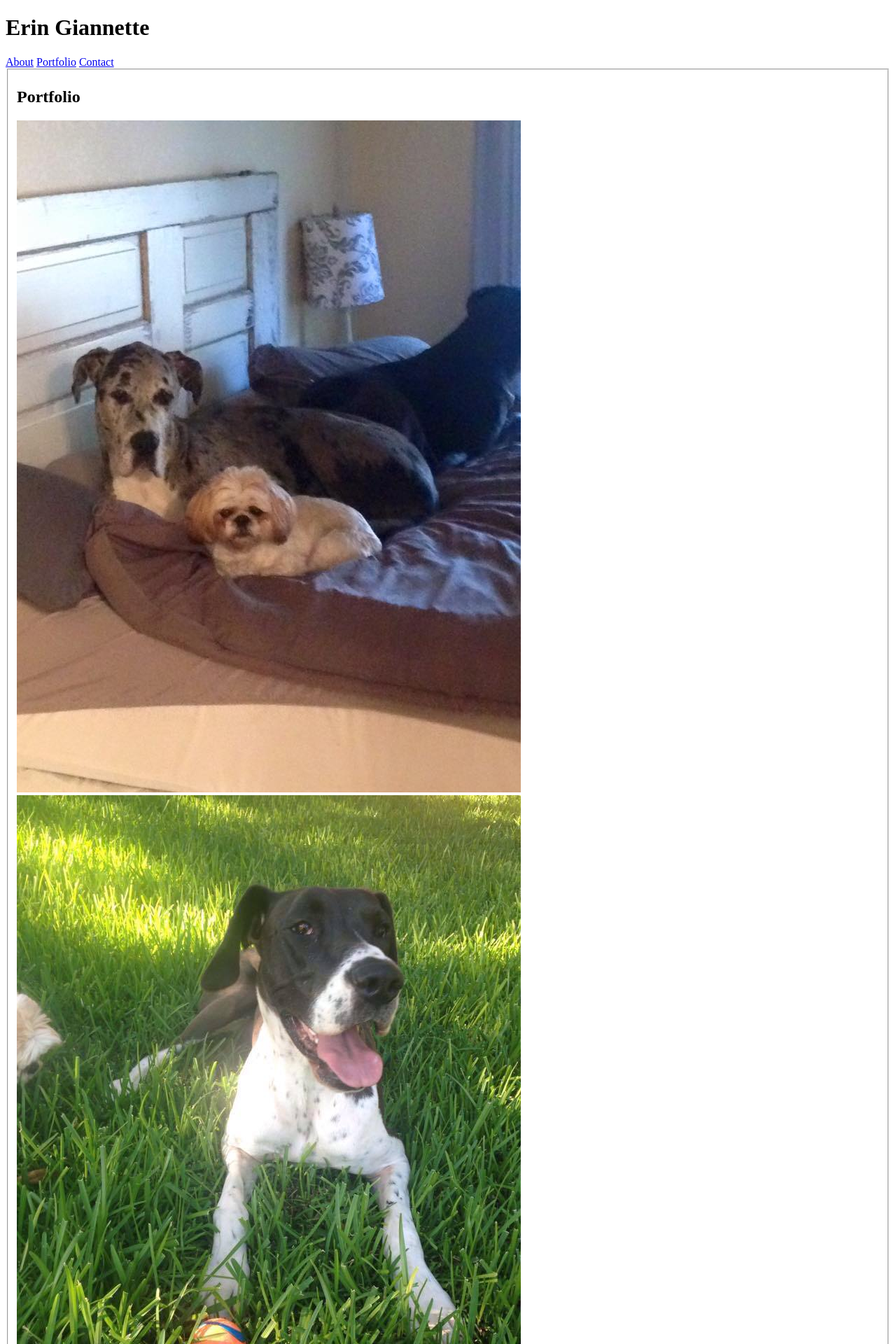
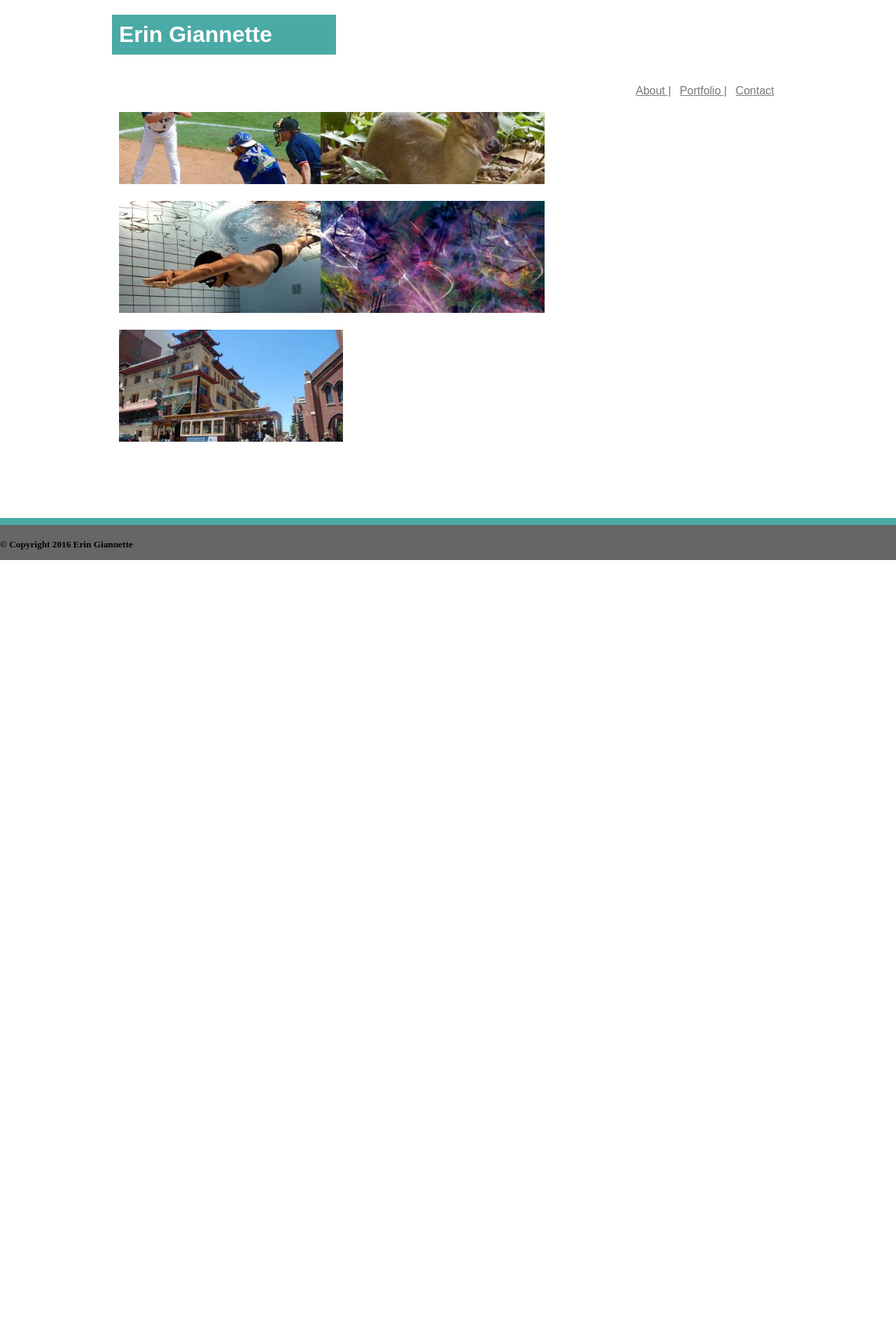
Before and after one commit to egiannette/Basic-Portfolio, a PHP site: page /Portfolio.html in a window 1280 px wide. Shown: the top 1920 px of the page at 70% size. After the commit the page ends 800 px from the top, so only its background shows below. Run offline with PHP 8.4, Linux system fonts and the light colour scheme.

Commit message:
homework1

```diff
--- a/css/style.css
+++ b/css/style.css
@@ -1,30 +1,31 @@
-#main-body{
-	width: 750px;
+#about-me-main-page{
+	width: 650px;
 	font-family:Georgia;
 	color: #4aaaa5;
 	padding: 10px;
 	float:left;
-	margin: 10px;
+	margin-left: 134px;
+	background-color: white;
 }
 
-	#name{
+#name{
 		color: white;
 		background-color: #4aaaa5;
-		width: 210px;
+		width: 300px;
 		padding: 10px;
-		margin-left: 134px;
+		/*margin-left: 134px;*/
 
 	}
-	#about-me-menu{
-		color: #777777;
-		float: right;
-		text-align: center;
-		padding: 14px 16px;
-		margin-right: 365px;
 
 
 
-	}
+#about-me-menu{
+
+		float: right;
+		margin-right: 10px;
+		line-height: 60px;
+
+}
 	#profile-pic{
 		float: left;
 		margin-right: 10px;
@@ -39,6 +40,8 @@
 		float: left;
 		padding-top: 0px;
 		padding: 10px;
+		margin-left: 30px;
+		/*position: relative;*/
 						}
 
 		.images{
@@ -47,21 +50,98 @@
 .paragraph{
 	color: black;
 	font: arial;
+	background:white;
+	width: 640px;
+
 
 }
 
 a{
 		color: #777777;
 	}
-#main-body{
-	height: 300px;
-	width: 650px;
+
+
+body{
+	margin: 0px;
+	padding: 0px;
+}
+
+.copyright{
+	padding-top: 1px;
+	font-style: center;
+}
+h5{
+	margin-top: 20px;
+
+
+}
+
+#contact-info{
+		background-color: white;
+		width: 720px;
+		margin-left: 55px;
+		float: left;
+		color: #4aaaa5;
+		height: 350px;
+	}
+#message{
+	width: 350px;
+	height: 100px;
+}
+#submitbtn{
+	background-color: #4aaaa5;
+	color: white;
+	font-size: 16px;
+}
+.links{
+	padding: 4px;
+}
+
+.labels{
+	color:black;
+}
+.inputbox{
+	width:350px;
+}
+.pictures1, .pictures2{
+	float: left;
+	display: inline-block;
+
+}
+.pictures1{
+
+    width: 50%;
+
+}
+
+.pictures2{
+
+	width: 50%;
+
+}
+.pic{
+	width: 20em;
+	display: inline-block;
+	padding: 10px;
+}
+
+#portfolio{
+	/*width: 650px;*/
+	width: 60%;
+	font-family:Georgia;
+	color: #4aaaa5;
+	padding: 10px;
+	float:left;
+	margin-left: 134px;
 	background-color: white;
-	margin-left: 10%;
+
 }
-body{
-	background-color: #dddddd;
+.picBody{
+	width: 60%;
+	float: left;
+	background-color: white;
 }
+
 footer{
 	background-color: #666666;
 	text-align: center;
@@ -71,14 +151,39 @@ footer{
 	border-top-color: #4aaaa5;
 	border-top-width: 10px;
 
+	width: 100%;
+
+}
 
 
+#myfooter{
+	background-color: #666666;
+	/*text-align: center;*/
+	height: 50px;
+	position: fixed;
+	bottom: 0;
+	left:0;
+	width: 100%;
+	border-top-style: solid;
+	border-top-color: #4aaaa5;
+	border-top-width: 10px;
 }
-.copyright{
-	padding-top: 1px;
-}
-h5{
-	margin-top: 20px;
 
+#header{
+	font-family: 'Arial', 'Helvetica Neue', Helvetica, sans-serif;
+    margin: 0px auto;
+    padding: 0px 0px;
+    width: 100%;
+    background-color: white;
+    top: 0;
+   	left: 0;
+   	position: fixed;
 
 }
+
+.center{
+	font-family: 'Arial', 'Helvetica Neue', Helvetica, sans-serif;
+    margin: 0px auto;
+    padding: 0px 0px;
+    width: 960px;
+}
--- /dev/null
+++ b/font.css
@@ -0,0 +1,6 @@
+p{
+	font-family: 'Open Sans', sans-serif;
+}
+.thought1{
+	font-family: 'Lato', sans-serif;
+}
--- a/portfolio.html
+++ b/portfolio.html
@@ -1,35 +1,77 @@
 <!DOCTYPE html>
 <html>
+
 <head>
+	<link rel="stylesheet" type="text/css" href="css/style.css">
 	<title>Portfolio</title>
-	<h1><STRONG>Erin Giannette</STRONG></h1>
-	<div id="contact menu">
-	<a href="index.html">About</a>
-	<a href="Portfolio.html">Portfolio</a>
-	<a href="Contact.html">Contact</a>
-</head>
-
-<fieldset>
-<div id="Portfolio">
-<h2><STRONG>Portfolio</STRONG></h2>
-
-<div class="horizontal">
-
-<img src="images/boys.jpg" alt="Two dogs">
-<img src="images/greta.jpg" alt="greta the dane">
-<img src="images/trouts.jpg" alt="the trout danes">
-<img src="images/darby.jpg" alt="shih-tzu">
-<img src="images/goose.jpg" alt="harliquin dane">
 
 
 
 
+</head>
+
+<body>
+<div id="header"><!--heder-->
+	<div class="center">
+			<h1 id="name"><STRONG>Erin Giannette</STRONG></h1>
+		<div id="about-me-menu">
+			<a href="index.html" class="links">About |</a>
+			<a href="Portfolio.html" class="links">Portfolio |</a>
+			<a href="Contact.html" class="links">Contact</a>
+		</div>
+	</div>
+</div><!--end of header-->
 
 
 
 
-</fieldset>
-<body>
+<div><!-- center -->
+	<div class="center">
+
+				<div class="picBody">
+				<div id="portfolio">
+						<h2><STRONG>Portfolio</STRONG></h2>
+					</div>
+
+				<div class="pictures1">
+				<img src="images/sports.jpg" alt="sports" class="pic">
+				</div>
+				<div class="pictures2">
+				<img src="images/bottles.jpg" alt="bottles" class="pic">
+				</div>
+				<div class="pictures1">
+				<img src="images/runners.jpg" alt="runners" class="pic">
+				</div>
+
+				<div class="pictures2">
+				<img src="images/runway.jpg" alt="runway" class="pic">
+				</div>
+				<div class="pictures1">
+				<img src="images/sushi.jpg" alt="sushi" class="pic">
+				</div>
+
+				</div>
+
+				<div id="connect-info">
+				<p><strong>Connect with Me</strong></p>
+					<a href=""><img src="images/cat.png" class="images"></a>
+					<a href=""><img src="images/linkedin.png" class="images"></a>
+					<a href=""><img src="images/stackoverflow.png" class="images"></a>
+				</div>
+
+				</div>
+	</div><!-- end of center div -->
+</div><!-- end center div -->
+
+<div id="myfooter">
+
+<div class="containter">
+		<h5>&copy Copyright 2016 Erin Giannette</h5>
+</div>
+
+</div>
+
+</div>
 
 </body>
 </html>
```
Also changed, not shown: contact.html (+22 -14 lines), css/bootstrap.html (added, +84 -0 lines), css/portfolio.css (added, +57 -0 lines), css/styleME.css (added, +84 -0 lines), fonts.html (added, +45 -0 lines), index.html (+10 -7 lines), images/bottles.jpg (added), images/buliding.jpg (added), images/runners.jpg (added), images/runway.jpg (added), images/sports.jpg (added), images/stackoverflow.png (added), images/sushi.jpg (added), images/yellowdeal.png (deleted), 1 other file.
